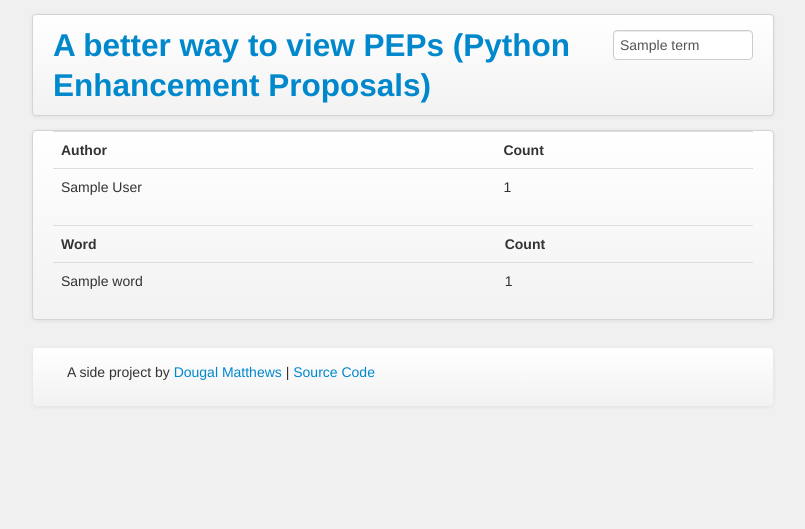
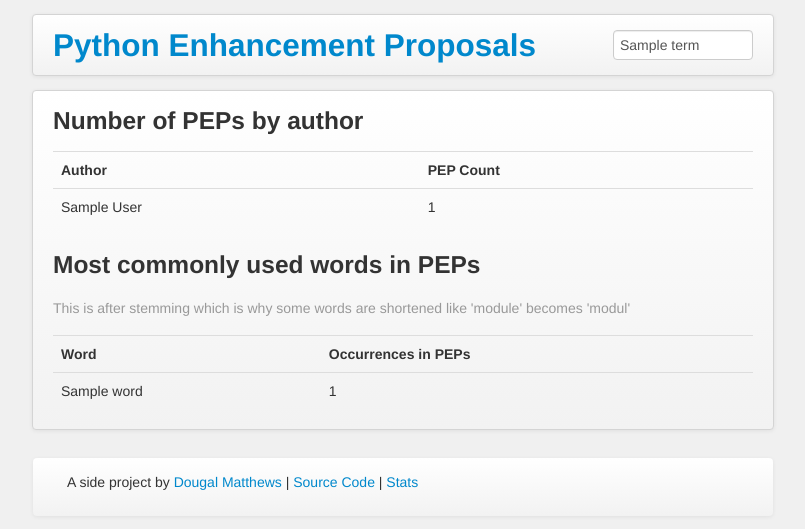
Before and after one commit to d0ugal/peps, a Flask app: template app/templates/base/stats.html in a window 1280 px wide. Shown: the top 529 px of the page, without its empty margins (237-1042 px from the left). Run offline with Flask 2, Linux system fonts and the light colour scheme; the template is opened without the code that fills it: most values are stand-ins (such as "Sample title", 1, 10 or a date in 2020); parts of the project's set-up code (start-up, migrations or seed data) failed here and were passed over; some libraries are stand-ins or nearby versions.

Commit message:
Quick fix for an error.

```diff
--- a/app/templates/base/base.html
+++ b/app/templates/base/base.html
@@ -2,7 +2,7 @@
 <html lang="en">
   <head>
     <meta charset="utf-8">
-    <title>{% block title %}{% endblock %} A better way to view PEPs (Python Enhancement Proposals)</title>
+    <title>{% block title %}{% endblock %} Index of Python Enhancement Proposals (PEPs)</title>
     <meta name="viewport" content="width=device-width, initial-scale=1.0">
     <meta name="description" content="{% block description %}PEP stands for Python Enhancement Proposal. A PEP is a design document providing information to the Python community, or describing a new feature for Python or its processes or environment. The PEP should provide a concise technical specification of the feature and a rationale for the feature.{% endblock %}">
     <meta name="author" content="{% block author %}Python Community{% endblock %}">
@@ -33,7 +33,7 @@
             <input type="text" placeholder="Search..." class="span2" value="{{ term }}" name="q">
           </form>
         </div>
-        <h2><a href="/">A better way to view PEPs (Python Enhancement Proposals)</a></h2>
+        <h2><a href="/">Python Enhancement Proposals</a></h2>
       </div>
     </div>
 
@@ -50,7 +50,9 @@
       <div class="footer">
         <p>
           A side project by <a href="http://dougalmatthews.com">Dougal Matthews</a> |
-          <a href="https://github.com/d0ugal/peps">Source Code</a></p>
+          <a href="https://github.com/d0ugal/peps">Source Code</a> |
+          <a href="/stats/">Stats</a>
+        </p>
       </div>
     </div>
 
--- a/app/templates/base/stats.html
+++ b/app/templates/base/stats.html
@@ -5,10 +5,12 @@
 
 {% block content %}
 
+    <h3>Number of PEPs by author</h3>
+
     <table class="table">
         <tr>
             <th>Author</th>
-            <th>Count</th>
+            <th>PEP Count</th>
         </tr>
         {% for author, count in top_authors %}
             <tr>
@@ -18,10 +20,12 @@
         {% endfor %}
     </table>
 
+    <h3>Most commonly used words in PEPs <br/><small>This is after stemming which is why some words are shortened like 'module' becomes 'modul'</small></h3>
+
     <table class="table">
         <tr>
             <th>Word</th>
-            <th>Count</th>
+            <th>Occurrences in PEPs</th>
         </tr>
         {% for word, count in top_words %}
             <tr>
--- a/app/templates/sitemap.xml
+++ b/app/templates/sitemap.xml
@@ -2,6 +2,10 @@
 <urlset xmlns="http://www.sitemaps.org/schemas/sitemap/0.9">
     <url>
       <loc>{{url_root}}/</loc>
+      <changefreq>weekly</changefreq>
+    </url>
+    <url>
+      <loc>{{url_root}}/stats/</loc>
       <changefreq>weekly</changefreq>
     </url>
     {% for pep_id in pep_ids %}<url>
--- a/app/views.py
+++ b/app/views.py
@@ -85,7 +85,7 @@
 @cached(timeout=60 * 60)
 def sitemap():
     url_root = request.url_root[:-1]
-    pep_ids = [p.id for p in Pep.query.all()]
+    pep_ids = [p.number for p in Pep.query.order_by(Pep.number.asc())]
     xml = render_template('sitemap.xml', url_root=url_root, pep_ids=pep_ids)
     return Response(xml, mimetype='text/xml')
 
@@ -101,14 +101,14 @@
     FROM pep
     GROUP BY author
     ORDER BY count desc, author
-    LIMIT 20;
+    LIMIT 10;
     """
 
     top_words = """
         SELECT word, nentry
         FROM ts_stat('SELECT search_col FROM pep')
         ORDER BY nentry DESC, ndoc DESC, word
-        LIMIT 30;
+        LIMIT 10;
     """
 
     return render_template('base/stats.html',
--- a/pep/tasks.py
+++ b/pep/tasks.py
@@ -312,7 +312,6 @@
             'filename': filename,
             'content': contents,
             'raw_content': raw,
-            'updated': dt,
         })
 
         if not created:
@@ -320,7 +319,8 @@
             pep.filename = filename
             pep.content = contents
             pep.raw_content = raw
-            pep.updated = dt
+            if dt:
+                pep.updated = dt
             db.session.add(pep)
 
     db.session.commit()
```
